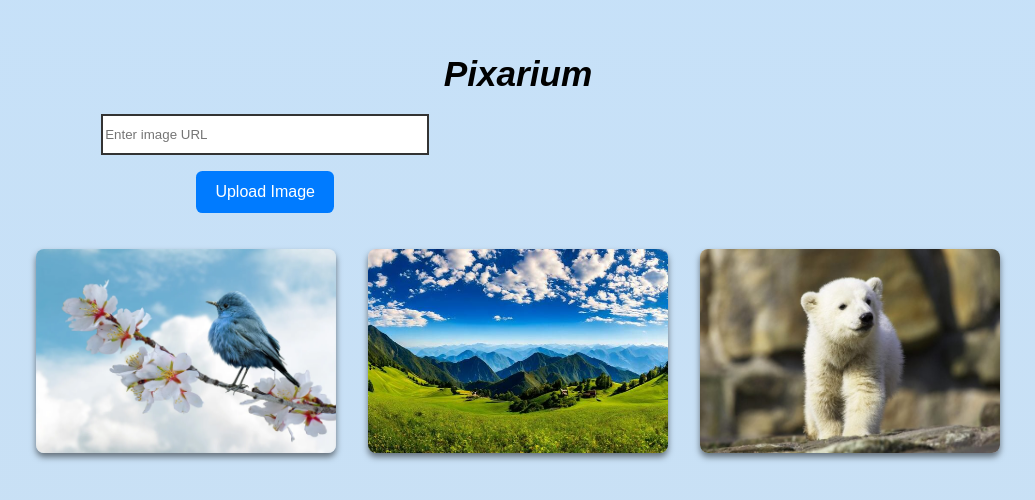
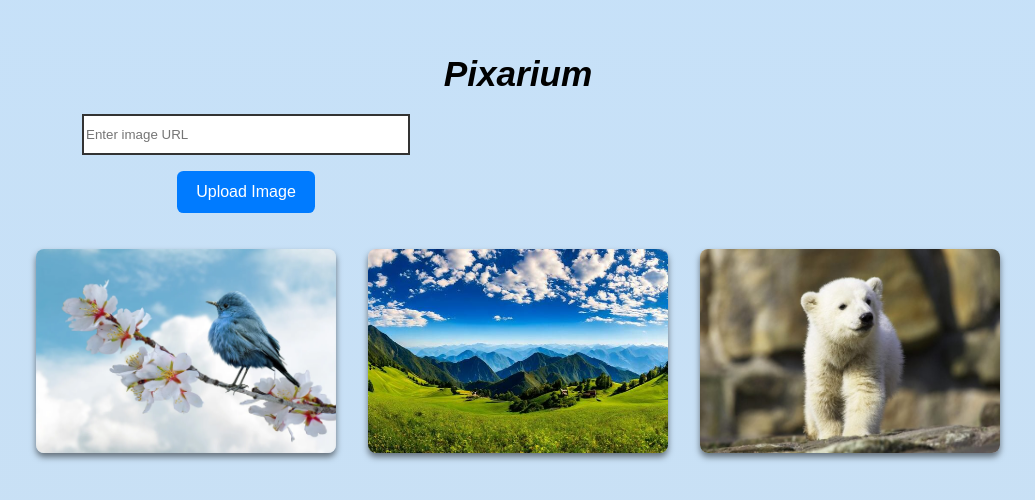
Before and after one commit to Jiteshiyu/Image-gallery-app, a React (Vite) app: page / in a window 1280 px wide. Shown: the part 136-636 px from the top of the page, without its empty margins (122-1157 px from the left). Built offline with nearby package versions, Linux system fonts and the light colour scheme.

Commit message:
Update App.css

```diff
--- a/src/App.css
+++ b/src/App.css
@@ -43,7 +43,7 @@
 /* Upload Form Styles */
 .upload-form {
   max-width: 30rem;
-  margin: 1.2rem;
+  margin: 1.2rem 0;
   display: flex;
   justify-content: space-around;
   align-items: center;
```
